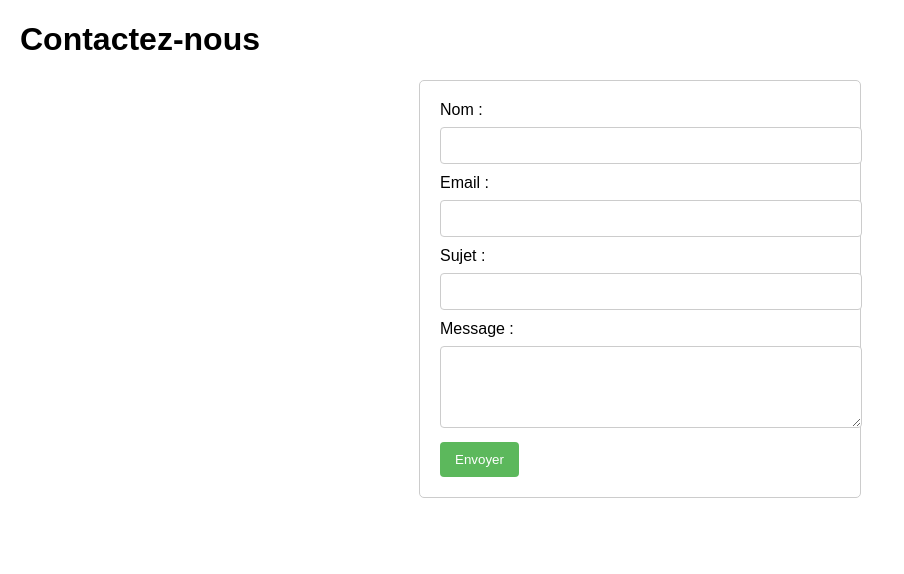
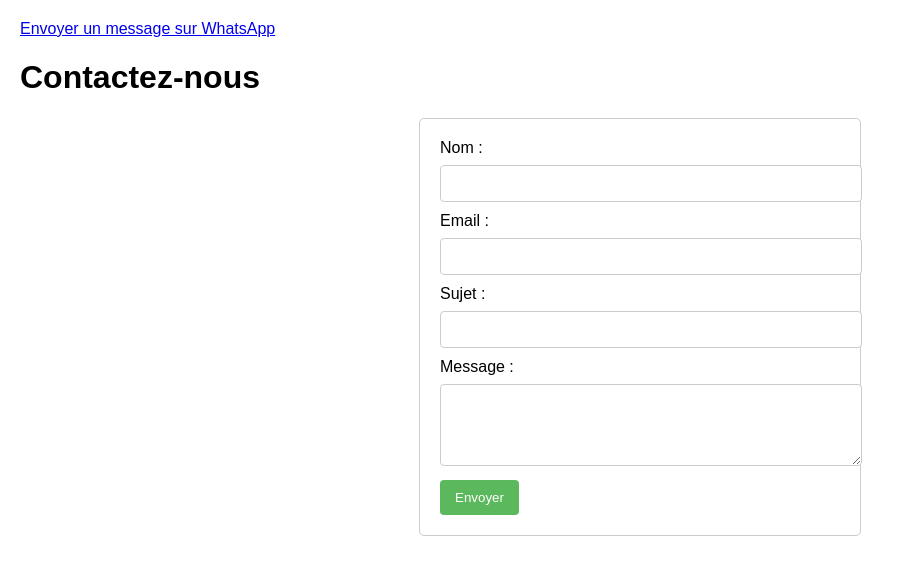
Before and after one commit to Ir126Elie/agaelie, a plain HTML site: page contact.html in a window 1280 px wide. Shown: the whole page, without its empty margins (0-904 px from the left). Drawn offline with Linux system fonts and the light colour scheme.

Commit message:
Update contact.html

```diff
--- a/contact.html
+++ b/contact.html
@@ -4,6 +4,9 @@
     <meta charset="UTF-8">
     <meta name="viewport" content="width=device-width, initial-scale=1.0">
     <title>Formulaire de Contact</title>
+    <a href="https://wa.me/+25765884105?text=Bonjour%20je%20souhaite%20des%20informations" target="_blank">
+        Envoyer un message sur WhatsApp
+    </a>
     <script src="https://www.gstatic.com/firebasejs/9.0.0/firebase-app.js"></script>
     <script src="https://www.gstatic.com/firebasejs/9.0.0/firebase-firestore.js"></script>
     <style>
```
